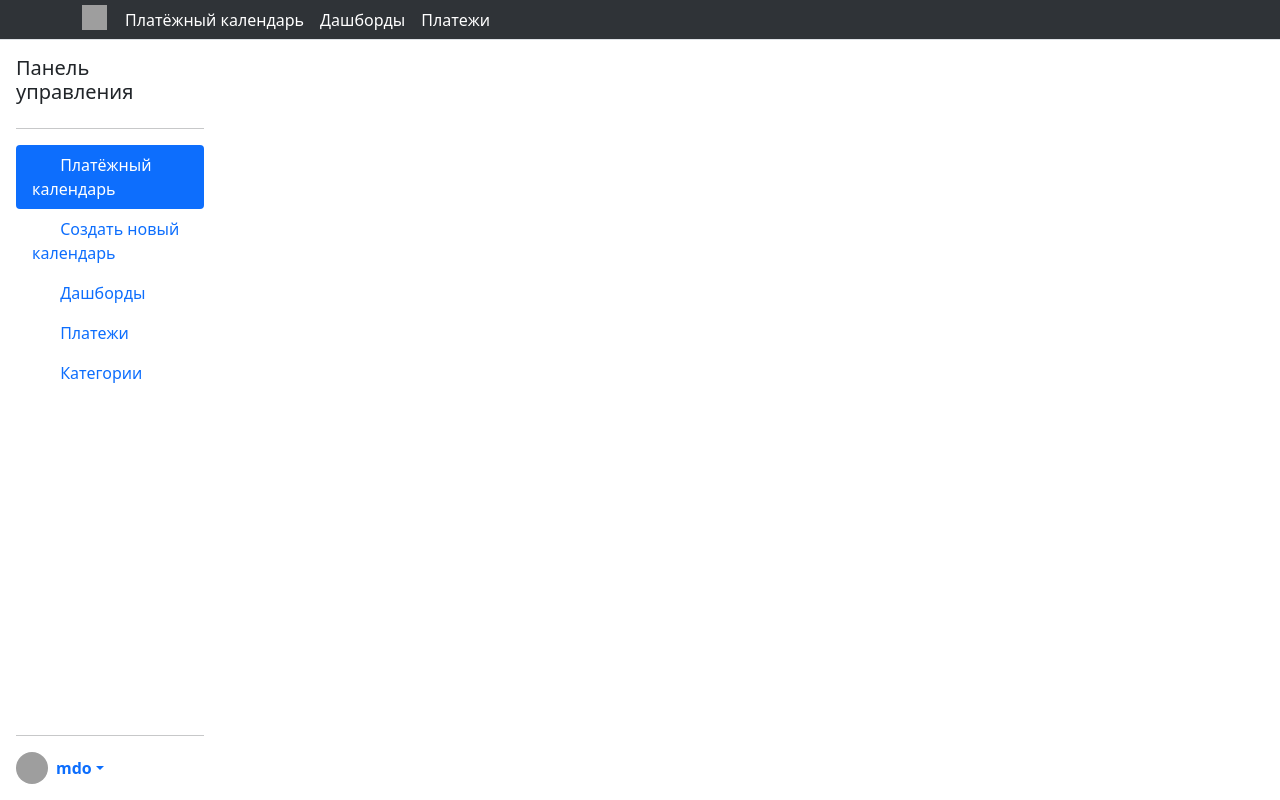
After one commit to LizavetaTsitova/cp7, a Spring Boot app: page /dashboards in a window 1280 px wide. The commit adds this page. Run offline with Spring Boot 4, Linux system fonts and the light colour scheme; the visitor is signed in with stand-in values (Sample User, id 1); some of the project's set-up classes (security, data sources, template engines, error pages and the like) are left out, and stand-ins take their place; grey boxes are pictures that could not be loaded.

Commit message:
05.12.2023

```diff
--- a/src/main/java/cp7/controllers/DashboardsController.java
+++ b/src/main/java/cp7/controllers/DashboardsController.java
@@ -5,8 +5,8 @@ import org.springframework.web.bind.annotation.GetMapping;
 
 @Controller
 public class DashboardsController {
-    @GetMapping("/ra")
+    @GetMapping("/dashboards")
     public String onenPC() {
-        return "ra";
+        return "dashboards";
     }
 }
--- a/src/main/java/cp7/services/Cash_flowService.java
+++ b/src/main/java/cp7/services/Cash_flowService.java
@@ -10,6 +10,7 @@ import java.util.Map;
 @Slf4j
 @RequiredArgsConstructor
 public class Cash_flowService {
-    public void calculation(Map<Integer, Double> cash_flows) {
+    public void sumCalculation(Map<Integer, Double> cash_flows) {
+
     }
 }
--- a/src/main/resources/static/styles/style.css
+++ b/src/main/resources/static/styles/style.css
@@ -1,11 +1,15 @@
+.bg-custom-color{
+    background-color: #F1F0FA;
+}
+
 .btn-primary {
-    background-color: #B837E1;
+    background-color: #7E75D1;
     color: white;
     border-color: white;
 }
 
 .btn-primary:hover {
-    background-color: #9E1EC8;
+    background-color: #7E75D1;
     color: white;
     border-color: white;
 }
@@ -44,52 +48,45 @@
 }
 
 ::-webkit-scrollbar-thumb {
-    background-color: #000000;
+    background-color: #2F3337;
 }
 
 /* CSS to animate the sidebar */
 .sidebar {
-    width: 280px;
+    width: 220px;
     position: fixed;
     top: 40px;
-    left: -280px;
+    left: 0;
     height: 100vh;
     z-index: 999;
-    transition: left 0.3s ease;
-    background: indigo;
 }
 
-.sidebar.active {
-    left: 0px;
-}
+/*.sidebar.active {*/
+/*    left: 0px;*/
+/*}*/
 
-.sidebar ul {
-    list-style-type: none;
-    padding: 0;
-    margin: 0;
-}
+/*.sidebar ul {*/
+/*    list-style-type: none;*/
+/*    padding: 0;*/
+/*    margin: 0;*/
+/*}*/
 
-.sidebar li a {
-    display: block;
-    color: #000;
-    padding: 8px 16px;
-    text-decoration: none;
-}
+/*.sidebar li a {*/
+/*    display: block;*/
+/*    color: #000;*/
+/*    padding: 8px 16px;*/
+/*    text-decoration: none;*/
+/*}*/
 
-.sidebar li a:hover {
-    background-color: #555;
-    color: #fff;
-}
+/*.sidebar li a:hover {*/
+/*    background-color: #555;*/
+/*    color: #fff;*/
+/*}*/
 
-.sidebar li a.active {
-    background-color: #4CAF50;
-    color: #fff;
-}
-
-.weekend {
-    background-color: #ffcccc;
-}
-
+/*.sidebar li a.active {*/
+/*    background-color: #4CAF50;*/
+/*    color: #fff;*/
+/*}*/
 
 .table-bordered {
     margin-right: 20px; /* Задайте нужное значение отступа */
@@ -124,19 +121,3 @@
     overflow: hidden;
     transition: max-height 0.5s ease-in-out;
 }
-
-/*.image-container {*/
-/*    position: relative;*/
-/*    width: 100%;*/
-/*    padding-top: 100%; !* Установите одинаковую высоту и ширину для квадратного контейнера *!*/
-/*    overflow: hidden;*/
-/*}*/
-
-/*.image-container img {*/
-/*    position: absolute;*/
-/*    top: 0;*/
-/*    left: 0;*/
-/*    width: 100%;*/
-/*    height: 100%;*/
-/*    object-fit: cover; !* Обрезать изображение до квадрата *!*/
-/*}*/
--- /dev/null
+++ b/src/main/resources/templates/blocks/header.html
@@ -0,0 +1,22 @@
+<header class="mb-3 border-bottom" style="height: 40px; background-color: #2F3337">
+    <div class="container">
+        <div class="d-flex flex-wrap align-items-center justify-content-center justify-content-lg-start">
+            <section style="margin-right: 10px">
+                <a href="/" class="d-inline-flex link-body-emphasis text-decoration-none">
+                    <img src="/static/images/logo_2_white.png" alt="Logo" height="25" width="25">
+                </a>
+            </section>
+
+            <ul class="nav col-12 col-lg-auto me-lg-auto mb-2 justify-content-center mb-md-0">
+                <li class="nav-item"><a href="/pc" class="nav-link px-2 link-secondary"
+                                        style="color: white; text-decoration: none">Платёжный календарь</a></li>
+                <li class="nav-item"><a href="/dashboards" class="nav-link px-2 link-body-emphasis"
+                                        style="color: white; text-decoration: none"
+                                        th:if="${#authorization.expression('hasRole(''ROLE_OWNER'')')}">Дашборды</a>
+                </li>
+                <li class="nav-item"><a href="#" class="nav-link px-2 link-body-emphasis"
+                                        style="color: white; text-decoration: none">Платежи</a></li>
+            </ul>
+        </div>
+    </div>
+</header>
--- /dev/null
+++ b/src/main/resources/templates/blocks/sidebar.html
@@ -0,0 +1,138 @@
+<!DOCTYPE html>
+<html lang="en">
+<head>
+    <meta charset="UTF-8">
+    <title>Title</title>
+</head>
+<body>
+<!-- Button to toggle the sidebar -->
+<!--<button id="sidebarToggleBtn" class="btn btn-primary">-->
+<!--    <img src="/static/images/menu.png" alt="Боковое меню"-->
+<!--         style="width: 20px; height: 20px;display: block; margin: auto;">-->
+<!--</button>-->
+<!-- Sidebar -->
+<div class="sidebar d-flex flex-column flex-shrink-0 p-3 bg-body-tertiary"
+     style="width: 220px; height: 95%; background-color: white">
+<!--    <a href="/" class="d-flex align-items-center mb-3 mb-md-0 me-md-auto link-body-emphasis text-decoration-none">-->
+<!--        <svg class="bi pe-none me-2" width="40" height="40">-->
+<!--            <img src="/static/images/logo_2.png" width="40" height="40">-->
+<!--        </svg>-->
+<!--        <span class="fs-4 ms-2">PayCal</span>-->
+<!--    </a>-->
+<!--    <hr>-->
+    <h5>Панель управления</h5>
+    <hr>
+    <ul class="nav nav-pills flex-column mb-auto">
+        <li class="nav-item">
+            <a class="nav-link active" aria-current="page" href="/pc">
+                <svg class="bi pe-none me-2" width="16" height="16">
+                    <use xlink:href="#PayCal"></use>
+                </svg>
+                Платёжный календарь
+            </a>
+        </li>
+        <li>
+        <li>
+            <a href="#" class="nav-link link-body-emphasis"
+               th:if="${#authorization.expression('hasRole(''ROLE_OWNER'')')}"
+               onclick="openPopupForm()">
+                <svg class="bi pe-none me-2" width="16" height="16">
+                    <use xlink:href="#new_calendar"></use>
+                </svg>
+                Создать новый календарь
+            </a>
+        </li>
+        <li>
+            <a class="nav-link link-body-emphasis" href="/dashboards"
+               th:if="${#authorization.expression('hasRole(''ROLE_OWNER'')')}">
+                <svg class="bi pe-none me-2" width="16" height="16">
+                    <use xlink:href="#dashboards"></use>
+                </svg>
+                Дашборды
+            </a>
+        </li>
+        <li>
+            <a href="#" class="nav-link link-body-emphasis"
+               th:if="${#authorization.expression('hasRole(''ROLE_OWNER'')')}">
+                <svg class="bi pe-none me-2" width="16" height="16">
+                    <use xlink:href="#table"></use>
+                </svg>
+                Платежи
+            </a>
+        </li>
+        <li>
+            <a href="#" class="nav-link link-body-emphasis"
+               th:if="${#authorization.expression('hasRole(''ROLE_OWNER'')')}">
+                <svg class="bi pe-none me-2" width="16" height="16">
+                    <use xlink:href="#grid"></use>
+                </svg>
+                Категории
+            </a>
+        </li>
+        <li>
+            <button class="nav-link link-body-emphasis" onclick="handleButton1Click()"
+                    th:if="${#authorization.expression('hasRole(''ROLE_INFORMER'')')}">
+                <svg class="bi pe-none me-2" width="16" height="16">
+                    <use xlink:href="#expenses"></use>
+                </svg>
+                Внести данные по доходам
+            </button>
+        </li>
+        <li>
+            <button class="nav-link link-body-emphasis" onclick="handleButton2Click()"
+                    th:if="${#authorization.expression('hasRole(''ROLE_INFORMER'')')}">
+                <svg class="bi pe-none me-2" width="16" height="16">
+                    <use xlink:href="#income"></use>
+                </svg>
+                Внести данные по расходам
+            </button>
+        </li>
+
+    </ul>
+    <hr>
+    <div class="dropdown">
+        <a href="#" class="d-flex align-items-center link-body-emphasis text-decoration-none dropdown-toggle"
+           data-bs-toggle="dropdown" aria-expanded="false">
+            <img src="https://github.com/mdo.png" alt="" width="32" height="32" class="rounded-circle me-2">
+            <strong>mdo</strong>
+        </a>
+        <ul class="dropdown-menu text-small shadow">
+            <!--                <li><a class="dropdown-item" href="#" th:if="${#authorization.expression('hasRole(''ROLE_OWNER'')')}">Создать-->
+            <!--                    новый календарь</a></li>-->
+            <li><a class="dropdown-item" href="#">Настройки</a></li>
+            <li><a class="dropdown-item" href="#">Профиль</a></li>
+            <li>
+                <hr class="dropdown-divider">
+            </li>
+            <li><a class="dropdown-item" href="/logout" onclick="event.preventDefault();
+                        document.getElementById('logout-form').submit();">Выход</a></li>
+            <form id="logout-form" th:action="@{/logout}" method="post" style="display: none;">
+                <input type="hidden" name="_csrf" th:value="${_csrf.token}"/>
+            </form>
+        </ul>
+    </div>
+</div>
+<!--<script>-->
+<!--    // JavaScript to toggle the sidebar-->
+<!--    const sidebarToggleBtn = document.getElementById('sidebarToggleBtn');-->
+<!--    const sidebar = document.querySelector('.sidebar');-->
+
+<!--    sidebarToggleBtn.addEventListener('click', () => {-->
+<!--        sidebar.classList.toggle('active');-->
+<!--    });-->
+<!--</script>-->
+<!--<script>-->
+<!--    const menuItems = document.querySelectorAll('.sidebar li a');-->
+
+<!--    menuItems.forEach(item => {-->
+<!--        item.addEventListener('click', () => {-->
+<!--            // Удаляем класс 'active' у всех элементов меню-->
+<!--            menuItems.forEach(item => item.classList.remove('active'));-->
+
+<!--            // Добавляем класс 'active' к выбранному элементу меню-->
+<!--            item.classList.add('active');-->
+<!--        });-->
+<!--    });-->
+<!--</script>-->
+</body>
+</html>
--- /dev/null
+++ b/src/main/resources/templates/dashboards.html
@@ -0,0 +1,23 @@
+<!DOCTYPE html>
+<html lang="en">
+<head>
+    <meta charset="UTF-8">
+    <title>Дашборды</title>
+    <link rel="icon" href="/static/images/logo_2.png">
+    <!-- Bootstrap CSS (jsDelivr CDN) -->
+    <link href="https://cdn.jsdelivr.net/npm/bootstrap@5.1.3/dist/css/bootstrap.min.css" rel="stylesheet"
+          integrity="sha384-1BmE4kWBq78iYhFldvKuhfTAU6auU8tT94WrHftjDbrCEXSU1oBoqyl2QvZ6jIW3" crossorigin="anonymous">
+    <!-- Bootstrap Bundle JS (jsDelivr CDN) -->
+    <script defer src="https://cdn.jsdelivr.net/npm/bootstrap@5.1.3/dist/js/bootstrap.bundle.min.js"
+            integrity="sha384-ka7Sk0Gln4gmtz2MlQnikT1wXgYsOg+OMhuP+IlRH9sENBO0LRn5q+8nbTov4+1p"
+            crossorigin="anonymous"></script>
+    <script src="https://code.jquery.com/jquery-3.6.0.min.js"></script>
+    <script src="https://code.jquery.com/ui/1.13.1/jquery-ui.min.js"></script>
+    <link rel="stylesheet" href="https://code.jquery.com/ui/1.13.1/themes/base/jquery-ui.css">
+    <link rel="stylesheet" href="../static/styles/style.css">
+</head>
+<body>
+<header th:insert="~{blocks/header :: header}"></header>
+<div th:include="blocks/sidebar.html"></div>
+</body>
+</html>
--- a/src/main/resources/templates/login.html
+++ b/src/main/resources/templates/login.html
@@ -13,10 +13,10 @@
             crossorigin="anonymous"></script>
     <link rel="stylesheet" href="../static/styles/style.css">
 </head>
-<body>
+<body class="bg-custom-color">
 <header th:insert="~{blocks/page-header :: header}"></header>
-<div class="col-md-10 mx-auto col-lg-5">
-    <form class="p-4 p-md-5 border rounded-3 bg-body-tertiary" th:action="@{/login}" method="post">
+<div class="col-md-10 mx-auto col-lg-5" >
+    <form style="background-color: white" class="p-4 p-md-5 border rounded-3 bg-body-tertiary" th:action="@{/login}" method="post">
         <input type="hidden" name="${_csrf.parameterName}" value="${_csrf.token}"/>
         <div class="form-floating mb-3">
             <input type="email" class="form-control" id="floatingInput" placeholder="Email" name="username"
--- a/src/main/resources/templates/registration.html
+++ b/src/main/resources/templates/registration.html
@@ -30,12 +30,12 @@
         }
     </script>
 </head>
-<body>
+<body class="bg-custom-color">
 <header th:insert="~{blocks/page-header :: header}"></header>
 <div class="container col-xl-10 col-xxl-8 px-4 py-3">
     <div class="row align-items-center g-lg-5 py-1">
-        <div class="col-md-10 mx-auto col-lg-5">
-            <form class="p-4 p-md-4 border rounded-3 bg-body-tertiary" th:action="@{/registration}"
+        <div class="col-md-10 mx-auto col-lg-5" >
+            <form style="background-color: white" class="p-4 p-md-4 border rounded-3 bg-body-tertiary" th:action="@{/registration}"
                   method="post">
                 <input type="hidden" name="${_csrf.parameterName}" value="${_csrf.token}"/>
                 <div class="form-floating mb-3">
```
Also changed, not shown: src/main/java/cp7/configs/WebSecurityConfig.java (+6 -2 lines), src/main/resources/templates/main_page.html (+33 -13 lines), src/main/resources/templates/payment_calendar.html (+40 -140 lines), src/main/resources/templates/ra.html (deleted, +0 -10 lines).
